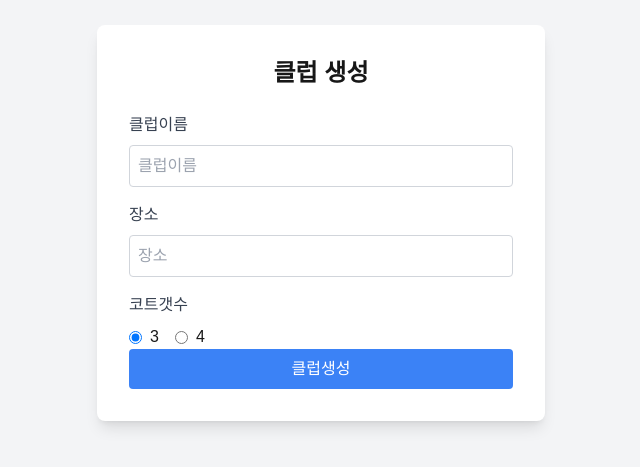
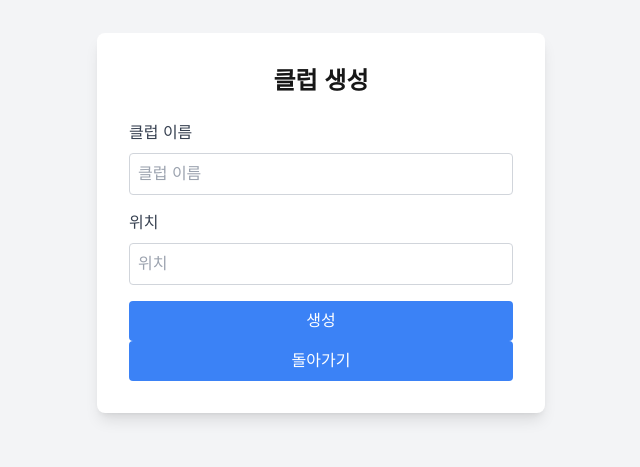
Before and after one commit to mintonofall/mintonofall2025, a Next.js app: page /createClub in a window 1280 px wide. Shown: the part 177-644 px from the top of the page, without its empty margins (319-959 px from the left). Built offline with nearby package versions, Linux system fonts and the light colour scheme.

Commit message:
클럽 생성 페이지에 상태 관리 추가 및 입력 필드 개선, 로딩 컴포넌트 추가

```diff
--- a/app/createClub/page.tsx
+++ b/app/createClub/page.tsx
@@ -1,58 +1,64 @@
 "use client";
+import { useState, useEffect, Suspense } from "react";
 import { useSearchParams } from "next/navigation";
-// import handleClubCreate from "./action";
 import handleClubCreate from "./action";
 import { useActionState } from "react";
+import Link from "next/link";
+
 export default function CreateClub() {
-    const params = useSearchParams();
-    console.log(params);
-    const [, action] = useActionState(handleClubCreate, null);
+    const [state, action] = useActionState(handleClubCreate, null);
+    const searchParams = useSearchParams();
+    const [clubName, setClubName] = useState("");
+    const [location, setLocation] = useState("");
+
+    useEffect(() => {
+        const name = searchParams.get("name");
+        const loc = searchParams.get("location");
+        if (name) setClubName(name);
+        if (loc) setLocation(loc);
+    }, [searchParams]);
+
     return (
+        <Suspense fallback={<div>Loading...</div>}>
             <div className="flex justify-center items-center min-h-screen bg-gray-100">
                 <div className="bg-white p-8 rounded-lg shadow-lg w-full max-w-md">
                     <h2 className="text-2xl font-bold mb-6 text-center">클럽 생성</h2>
                     <form action={action} className="flex flex-col">
-                    <label htmlFor="clubname" className="mb-2 text-gray-700">
-                        클럽이름
+                        <label htmlFor="clubName" className="mb-2 text-gray-700">
+                            클럽 이름
                         </label>
                         <input
                             type="text"
                             id="clubName"
-                        placeholder="클럽이름"
+                            placeholder="클럽 이름"
                             name="clubName"
+                            value={clubName}
+                            onChange={(e) => setClubName(e.target.value)}
                             className="mb-4 p-2 border border-gray-300 rounded"
                         />
                         <label htmlFor="location" className="mb-2 text-gray-700">
-                        장소
+                            위치
                         </label>
                         <input
                             type="text"
                             id="location"
-                        placeholder="장소"
-                        name="clubLocation"
+                            placeholder="위치"
+                            name="location"
+                            value={location}
+                            onChange={(e) => setLocation(e.target.value)}
                             className="mb-4 p-2 border border-gray-300 rounded"
                         />
-                    <div className="flex flex-col space-y-2">
-                        <span className="text-gray-700">코트갯수</span>
-                        <div className="flex space-x-4">
-                            <label className="flex items-center space-x-2">
-                                <input type="radio" name="howManyCourts" value={3} id="howManyCourts" defaultChecked />
-                                <span>3</span>
-                            </label>
-                            <label className="flex items-center space-x-2">
-                                <input type="radio" name="howManyCourts" value={4} id="howManyCourts" />
-                                <span>4</span>
-                            </label>
+                        <button type="submit" className="bg-blue-500 text-white p-2 rounded hover:bg-blue-600">
+                            생성
+                        </button>
+                        <Link href="/home">
+                            <div className="bg-blue-500 text-center text-white p-2 rounded hover:bg-blue-600">
+                                돌아가기
                             </div>
-                    </div>
-                    <button
-                        type="submit"
-                        className="bg-blue-500 text-white py-2 rounded hover:bg-blue-600 transition duration-200"
-                    >
-                        클럽생성
-                    </button>
+                        </Link>
                     </form>
                 </div>
             </div>
+        </Suspense>
     );
 }
```
Lines whose indentation alone changed are shown as unchanged.
